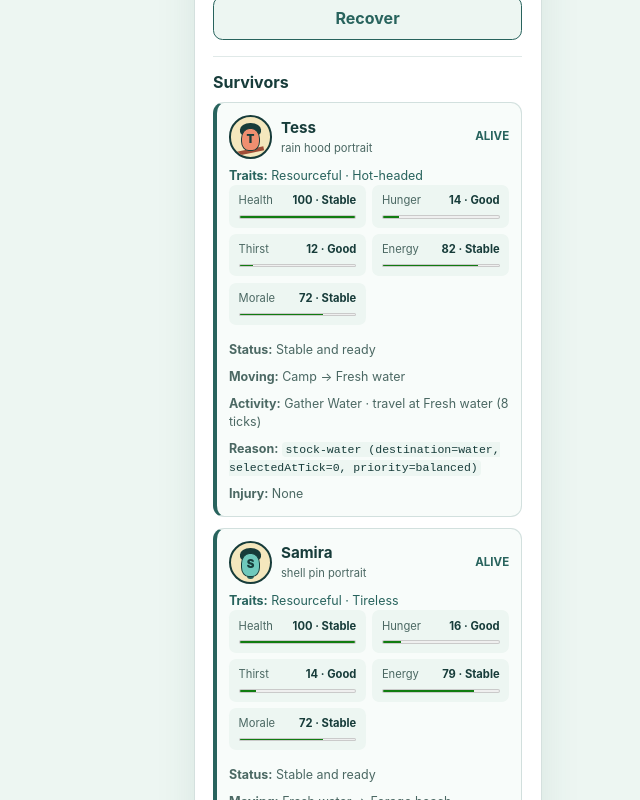
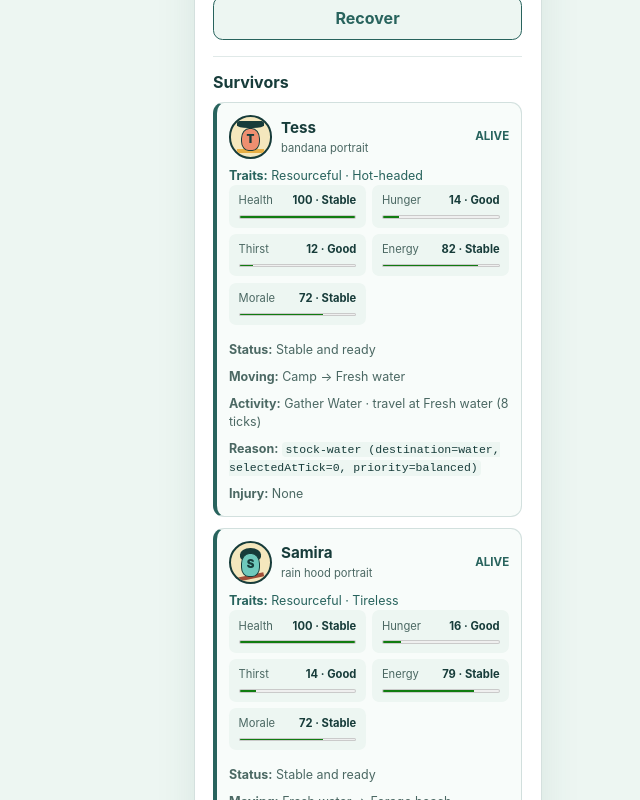
Before and after one commit to dylcruz/untitled_island_game, a React (Vite) app: page / in a window 1280 px wide. Shown: the part 1200-2000 px from the top of the page, without its empty margins (640-1280 px from the left). Built offline with nearby package versions, Linux system fonts and the light colour scheme.

Commit message:
fix: tighten event presentation semantics

```diff
--- a/src/App.tsx
+++ b/src/App.tsx
@@ -1,5 +1,5 @@
 import { useEffect, useMemo, useRef, useState } from 'react';
-import type { ReactElement } from 'react';
+import type { KeyboardEvent as ReactKeyboardEvent, ReactElement } from 'react';
 import { EVENT_BY_ID } from './game/events';
 import { deriveEndingSummary } from './game/endings';
 import { TRAIT_BY_ID } from './game/traits';
@@ -112,6 +112,47 @@ const PORTRAIT_VARIANTS = [
   'shell pin',
   'rain hood',
 ];
+
+function stableIdentityHash(value: string): number {
+  let hash = 0;
+  for (const character of value) hash = (hash * 31 + character.charCodeAt(0)) >>> 0;
+  return hash;
+}
+
+function portraitPresentationVariants(survivors: readonly SurvivorState[]): number[] {
+  const used = new Set<number>();
+  return survivors.map((survivor, index) => {
+    const identityOffset = stableIdentityHash(`${survivor.id}:${survivor.name}`);
+    let presentationVariant =
+      (survivor.visualVariant + identityOffset + index) % PORTRAIT_VARIANTS.length;
+    while (used.has(presentationVariant))
+      presentationVariant = (presentationVariant + 1) % PORTRAIT_VARIANTS.length;
+    used.add(presentationVariant);
+    return presentationVariant;
+  });
+}
+
+function trapDialogFocus(event: ReactKeyboardEvent<HTMLElement>): void {
+  if (event.key !== 'Tab') return;
+  const focusable = Array.from(
+    event.currentTarget.querySelectorAll<HTMLElement>(
+      'button:not([disabled]), [href], input:not([disabled]), select:not([disabled]), textarea:not([disabled]), [tabindex]:not([tabindex="-1"])',
+    ),
+  ).filter((element) => element.getClientRects().length > 0);
+  const first = focusable.at(0);
+  const last = focusable.at(-1);
+  if (!first || !last) {
+    event.preventDefault();
+    return;
+  }
+  if (event.shiftKey && document.activeElement === first) {
+    event.preventDefault();
+    last.focus();
+  } else if (!event.shiftKey && document.activeElement === last) {
+    event.preventDefault();
+    first.focus();
+  }
+}
 
 function titleCase(value: string): string {
   return value.replaceAll('-', ' ').replace(/\b\w/g, (character) => character.toUpperCase());
@@ -267,7 +308,13 @@ function CanvasView({ snapshot }: { snapshot: GameSnapshot }): ReactElement {
   );
 }
 
-function SurvivorCard({ survivor }: { survivor: SurvivorState }): ReactElement {
+function SurvivorCard({
+  survivor,
+  portraitVariant,
+}: {
+  survivor: SurvivorState;
+  portraitVariant: number;
+}): ReactElement {
   const task = survivor.activeTask;
   const traitNames = survivor.traits.map((trait) => TRAIT_BY_ID[trait].name).join(' · ');
   const statusMessages: string[] = [];
@@ -290,11 +337,12 @@ function SurvivorCard({ survivor }: { survivor: SurvivorState }): ReactElement {
     >
       <div className="survivor-heading">
         <span
-          className={`survivor-portrait portrait-${survivor.visualVariant % PORTRAIT_VARIANTS.length}`}
+          className={`survivor-portrait portrait-${portraitVariant}`}
           data-testid="survivor-portrait"
+          data-portrait-variant={portraitVariant}
           data-visual-variant={survivor.visualVariant}
           role="img"
-          aria-label={`Portrait of ${survivor.name}; ${PORTRAIT_VARIANTS[survivor.visualVariant % PORTRAIT_VARIANTS.length]}`}
+          aria-label={`Portrait of ${survivor.name}; ${PORTRAIT_VARIANTS[portraitVariant]}`}
         >
           <span className="portrait-hair" aria-hidden="true" />
           <span
@@ -308,9 +356,7 @@ function SurvivorCard({ survivor }: { survivor: SurvivorState }): ReactElement {
         </span>
         <div>
           <h3>{survivor.name}</h3>
-          <p className="survivor-identity">
-            {PORTRAIT_VARIANTS[survivor.visualVariant % PORTRAIT_VARIANTS.length]} portrait
-          </p>
+          <p className="survivor-identity">{PORTRAIT_VARIANTS[portraitVariant]} portrait</p>
         </div>
         <strong className="survivor-alive">{survivor.alive ? 'Alive' : 'Lost'}</strong>
       </div>
@@ -455,6 +501,7 @@ export default function App(): ReactElement {
   };
 
   const time = deriveTime(snapshot);
+  const portraitVariants = portraitPresentationVariants(snapshot.survivors);
   const event = snapshot.activeEvent ? EVENT_BY_ID[snapshot.activeEvent.id] : null;
   const activePriority = PRIORITY_DETAILS[snapshot.campPolicy.priority];
   const priorityChangeUsed = snapshot.campPolicy.lastChangedDay === snapshot.clock.day;
@@ -744,8 +791,12 @@ export default function App(): ReactElement {
               <section className="survivor-section" aria-label="Survivors">
                 <h2>Survivors</h2>
                 <ul className="survivor-grid">
-                  {snapshot.survivors.map((survivor) => (
-                    <SurvivorCard key={survivor.id} survivor={survivor} />
+                  {snapshot.survivors.map((survivor, index) => (
+                    <SurvivorCard
+                      key={survivor.id}
+                      survivor={survivor}
+                      portraitVariant={portraitVariants[index] ?? index % PORTRAIT_VARIANTS.length}
+                    />
                   ))}
                 </ul>
               </section>
@@ -794,6 +845,7 @@ export default function App(): ReactElement {
         <section
           ref={eventPanelRef}
           className="event-panel"
+          onKeyDown={trapDialogFocus}
           role="dialog"
           aria-modal="true"
           aria-labelledby="event-title"
@@ -880,6 +932,7 @@ export default function App(): ReactElement {
         <section
           ref={eventPanelRef}
           className="event-panel"
+          onKeyDown={trapDialogFocus}
           role="dialog"
           aria-modal="true"
           aria-labelledby="result-title"
@@ -888,6 +941,9 @@ export default function App(): ReactElement {
           <h2 id="result-title">Decision result</h2>
           <p aria-live="polite">
             <strong>Outcome:</strong> {snapshot.activeEvent?.result}
+          </p>
+          <p className="event-reference" data-testid="source-event">
+            <strong>Source event:</strong> {event.title} ({event.id})
           </p>
           {selectedChoice && (
             <p className="selected-choice" data-testid="selected-choice">
```
Also changed, not shown: 1 other file (tests, documents, lock files or other folders).
